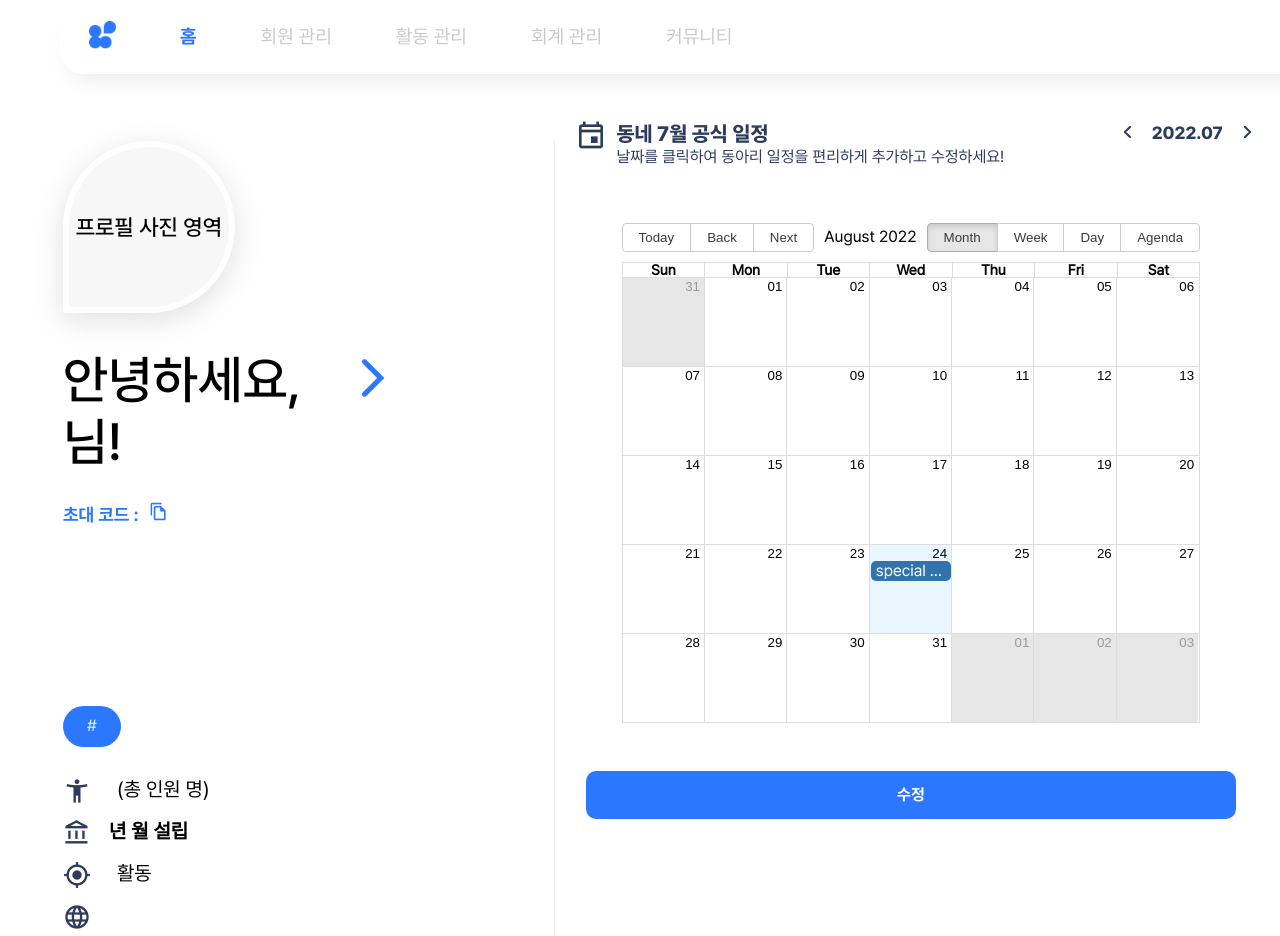
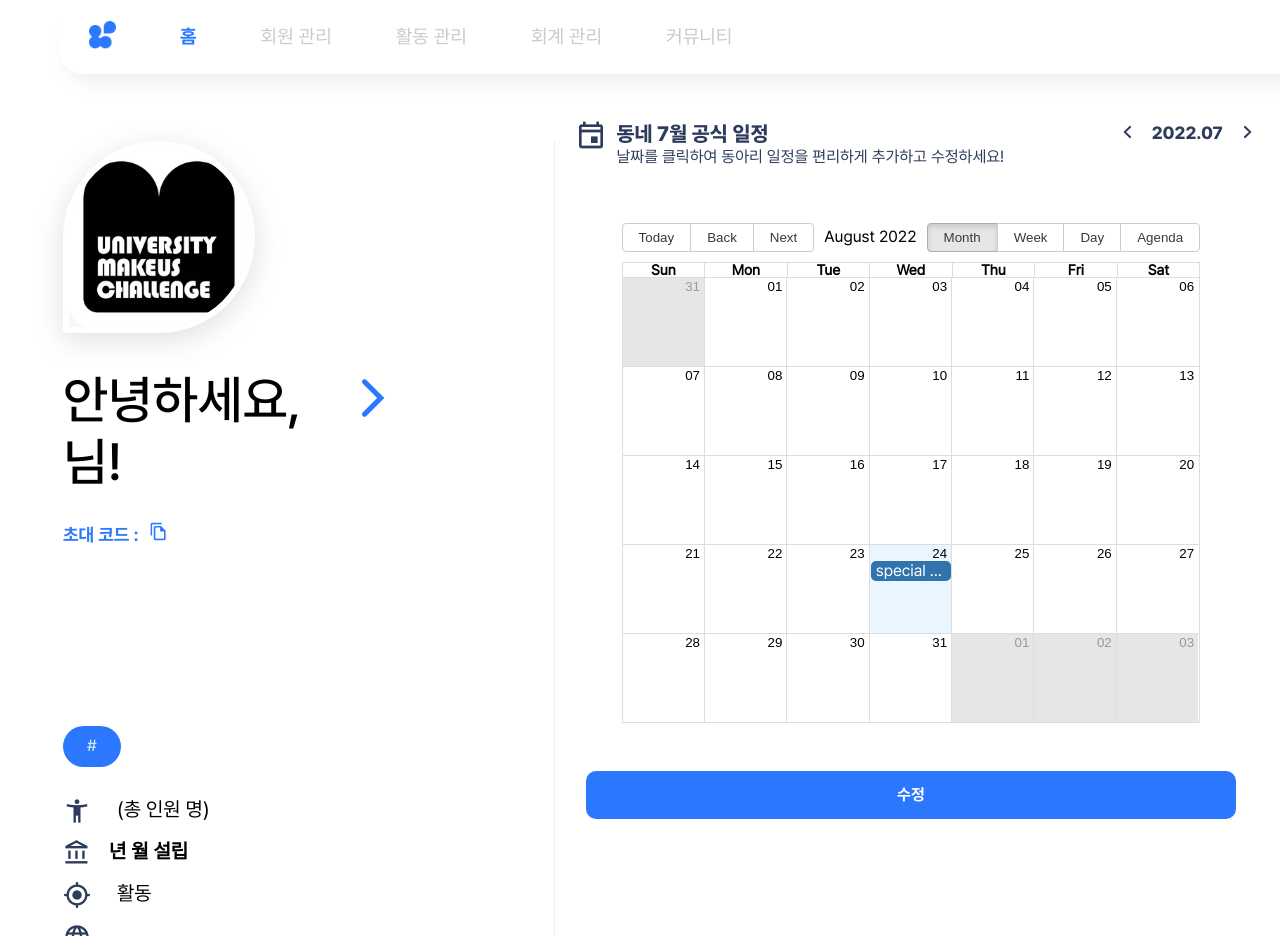
Before and after one commit to ori5r2/DongneClient, a React (Create React App) app: page /admin/home in a window 1280 px wide. Shown: the top 936 px of the page. Built offline with nearby package versions, Linux system fonts and the light colour scheme; no server answers.

Commit message:
프로필 사진 적용 완료, bg img 적용 확인 필요

```diff
--- a/src/styles/importImg.js
+++ b/src/styles/importImg.js
@@ -24,6 +24,7 @@ import clubEstablishment from './imgs/icon/clubEstablishment.png';
 import clubRegion from './imgs/icon/clubRegion.png';
 import clubWebLink from './imgs/icon/clubWebLink.png';
 import blueArrowForward from './imgs/icon/blueArrowForward.png';
+import umcLogo from './imgs/icon/umcLogo.png';
 
 export const importImg = {
   calenderIcon,
@@ -52,6 +53,7 @@ export const importImg = {
   clubRegion,
   clubWebLink,
   blueArrowForward,
+  umcLogo,
 };
 
 export default importImg;
--- a/src/template/HomeSideBarTemplate.js
+++ b/src/template/HomeSideBarTemplate.js
@@ -28,15 +28,25 @@ const StyledDiv = styled.div`
 
 const StyledAvatar = styled.div`
   display: flex;
-  align-items: center;
+  // align-items: center;
   justify-content: center;
-  height: 10rem;
-  width: 10rem;
+  height: 11.25rem;
+  width: 11.25rem;
   background-color: #f7f7f7;
   border: 0.4rem solid white;
+  // padding: 1rem;
   box-shadow: rgba(100, 100, 111, 0.2) 0px 7px 29px 0px;
   border-radius: 50% 50% 50% 0%;
-  /* display: inline-block; */
+  .logo {
+    align-items: center;
+    justify-content: center;
+    border-radius: 50% 50% 50% 0%;
+    overflow: hidden;
+  }
+  .logo > img{
+    height: 11.25rem;
+    width: 11.25rem;
+  }
 `;
 
 const StyledSideBar = styled.div`
@@ -191,8 +201,9 @@ const HomeSideBarTemplate = ({ children }) => {
       <StyledSideBar>
         <div className="sidebar__contentArea">
           <StyledAvatar>
-            {/* todo: 프로필 사진 */}
-            프로필 사진 영역
+            <div className='logo'>
+              <img src={importImg.umcLogo} />
+            </div>
           </StyledAvatar>
           <div key={adminIdx}>
             <div className="greeting">
```
